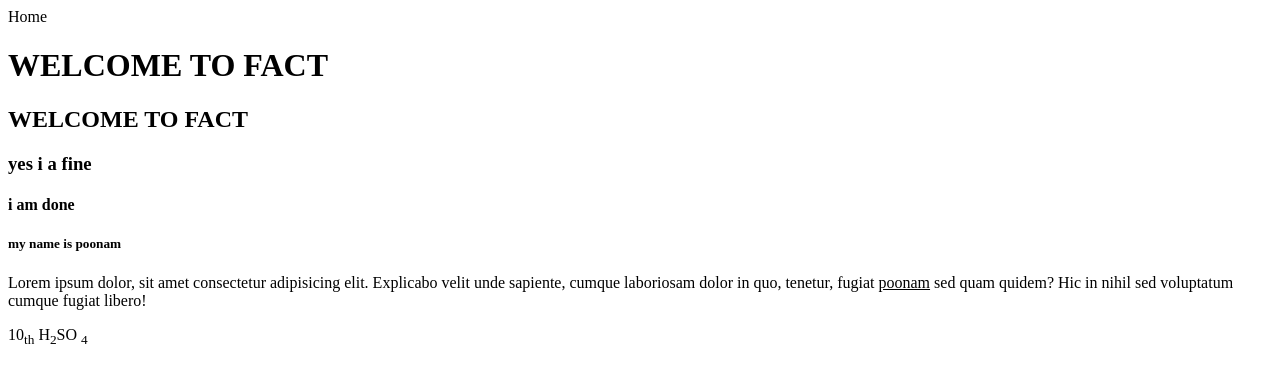
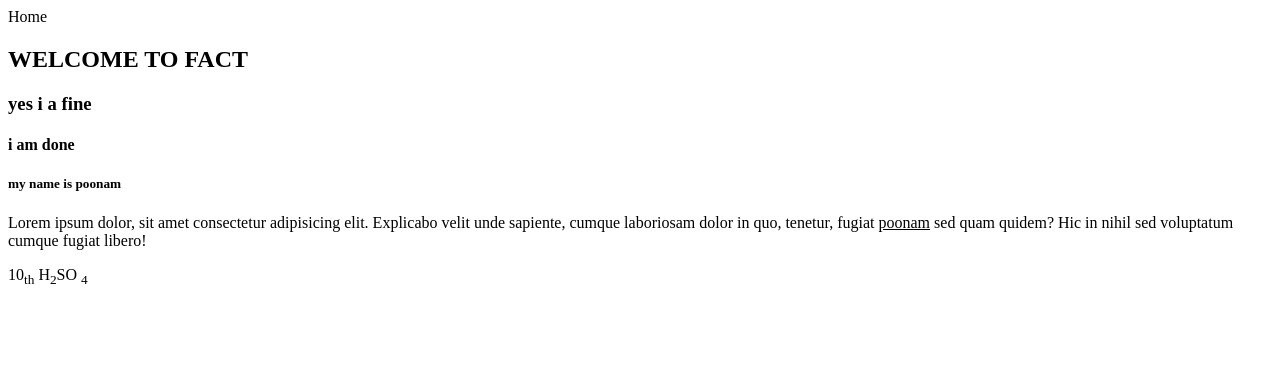
Before and after one commit to poonam74/learning_html, a plain HTML site: page index.html in a window 1280 px wide. Drawn offline with Linux system fonts and the light colour scheme.

Commit message:
heading name change

```diff
--- a/index.html
+++ b/index.html
@@ -7,7 +7,7 @@
 
       <body>
         <!-- basic tags in html -->
-        <h1> WELCOME TO FACT</h1>
+
         <h2> WELCOME TO FACT</h2>
          <h3> yes i a fine</h3>
          <h4> i am done</h4>
```
